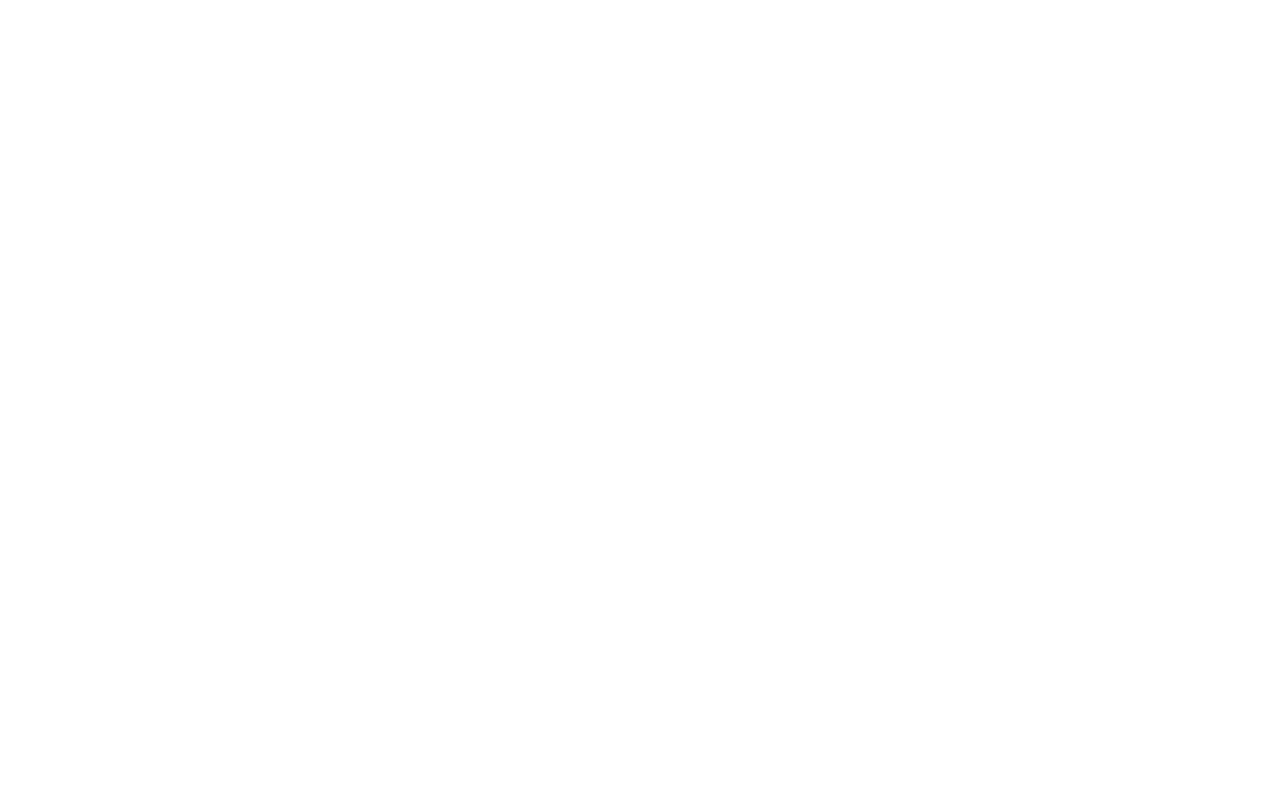
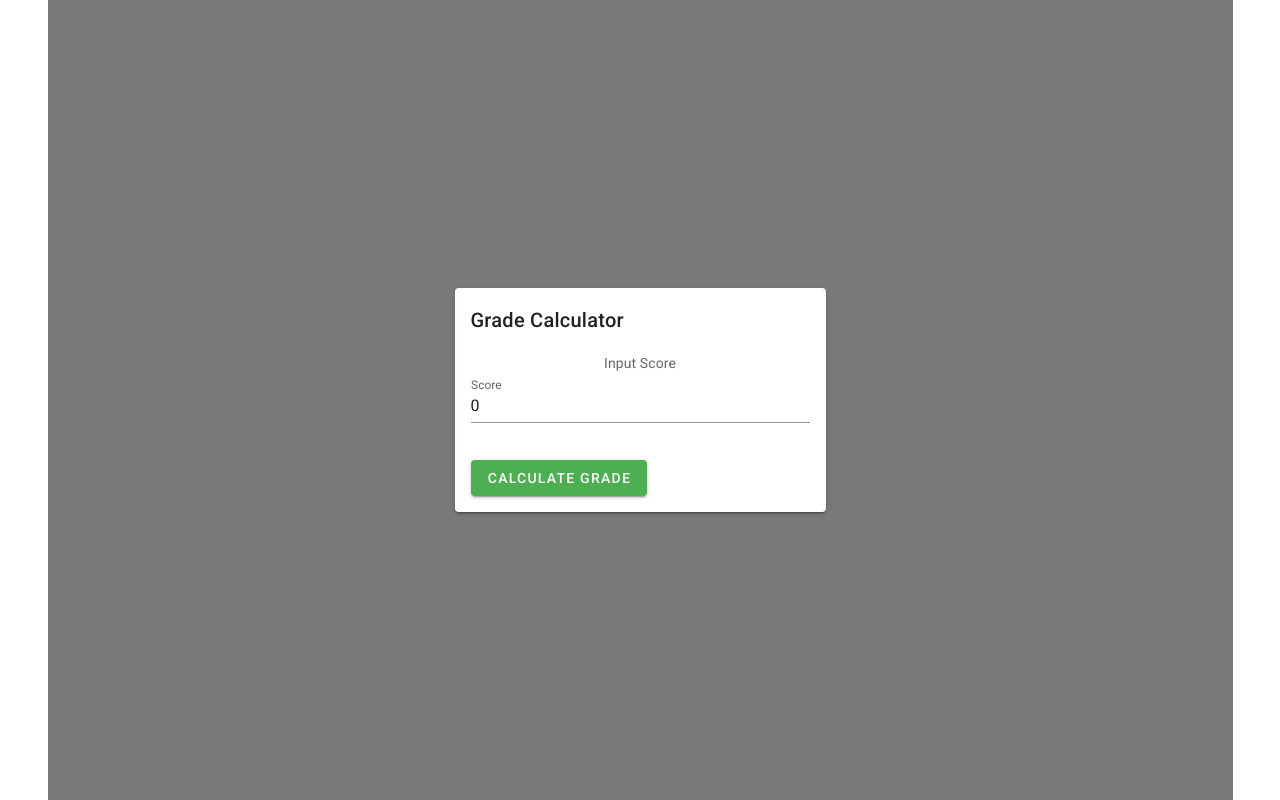
Before and after one commit to DEARn6sx/Vue-inet, a Vue app: page /calgrade in a window 1280 px wide. Built offline with nearby package versions, Linux system fonts and the light colour scheme.

Commit message:
Cal Grade Page

```diff
--- /dev/null
+++ b/src/components/CalculateGrade.vue
@@ -0,0 +1,81 @@
+<template>
+  <v-container class="calculator-container background">
+    <v-row justify="center">
+      <v-col cols="12" sm="8" md="6" lg="4">
+        <v-card>
+          <v-card-title>
+            <h1 class="text-h6">Grade Calculator</h1>
+          </v-card-title>
+          <v-card-text>
+            <!-- Input field for the score -->
+            <div class="text-center">
+              <label for="score">Input Score</label>
+              <v-text-field v-model="score" id="score" label="Score"></v-text-field>
+            </div>
+
+            <!-- Button to calculate grade -->
+            <v-btn color="success" @click="calculateGrade" class="mt-4">Calculate Grade</v-btn>
+
+            <!-- Display calculated results -->
+            <div v-if="showResults" class="text-center mt-4">
+              <h2 class="text-h6">Results:</h2>
+              <h1>Grade is : {{ letterGrade }}</h1>
+            </div>
+          </v-card-text>
+        </v-card>
+      </v-col>
+    </v-row>
+  </v-container>
+</template>
+
+<script>
+export default {
+  data() {
+    return {
+      score: 0,
+      letterGrade: '',
+      showResults: false,
+    };
+  },
+  methods: {
+    calculateGrade() {
+      // Calculate total score, percentage, and letter gr
+
+      if (this.score >= 80 && this.score <=  100) {
+        this.letterGrade = 'A';
+      } else if (this.score >= 70 && this.score <=  79) {
+        this.letterGrade = 'B';
+      } else if (this.score >= 60 && this.score <=  69) {
+        this.letterGrade = 'C';
+      } else if (this.score >= 50 && this.score <=  59) {
+        this.letterGrade = 'D';
+      } else if (this.score >= 0 && this.score <=  49) {
+        this.letterGrade = 'F';
+      } else {
+        this.letterGrade = 'บ่';
+      }
+      // Set showResults to true to display the calculated results
+      this.showResults = true;
+    },
+  },
+};
+</script>
+
+
+<style scoped>
+.calculator-container {
+  height: 100vh; /* Full viewport height */
+  display: flex;
+  justify-content: center;
+  align-items: center;
+}
+
+.background {
+  background-color: #7a7878; /* Set your desired shade of grey */
+}
+
+.text-h6 {
+  font-size: 1.25rem;
+  font-weight: 500;
+}
+</style>
--- a/src/router/index.js
+++ b/src/router/index.js
@@ -9,6 +9,11 @@
     path: '/profile',
     name: 'profile',
     component: () => import('../views/ProfileView.vue')
+  },
+  {
+    path: '/calgrade',
+    name: 'calgrade',
+    component: () => import('../views/CalculateGradeView.vue')
   },
   {
     path: '/',
--- /dev/null
+++ b/src/views/CalculateGradeView.vue
@@ -0,0 +1,19 @@
+<template>
+  <div>
+    <CalGradePage />
+  </div>
+
+</template>
+
+<script>
+import   CalGradePage  from '../components/CalculateGrade.vue';
+export default {
+    components:{
+        CalGradePage
+    }
+}
+</script>
+
+<style>
+
+</style>
```
